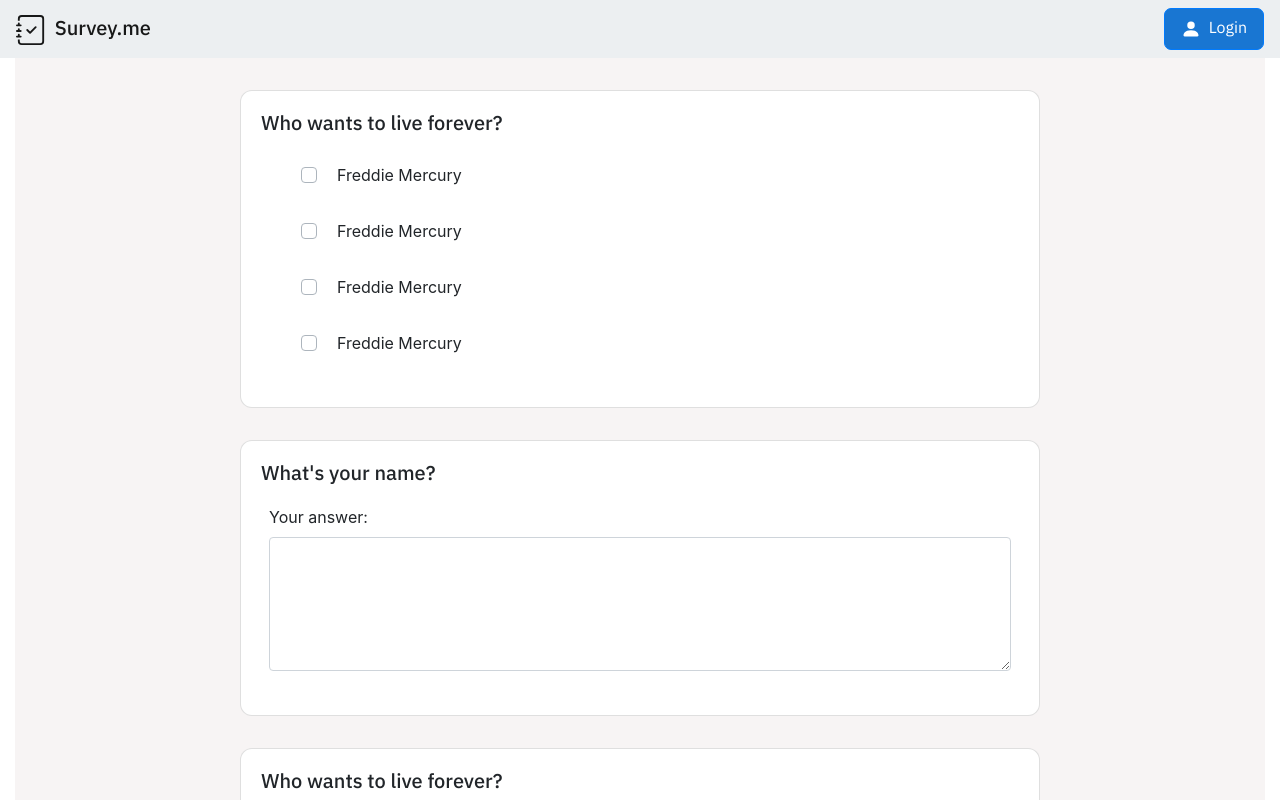
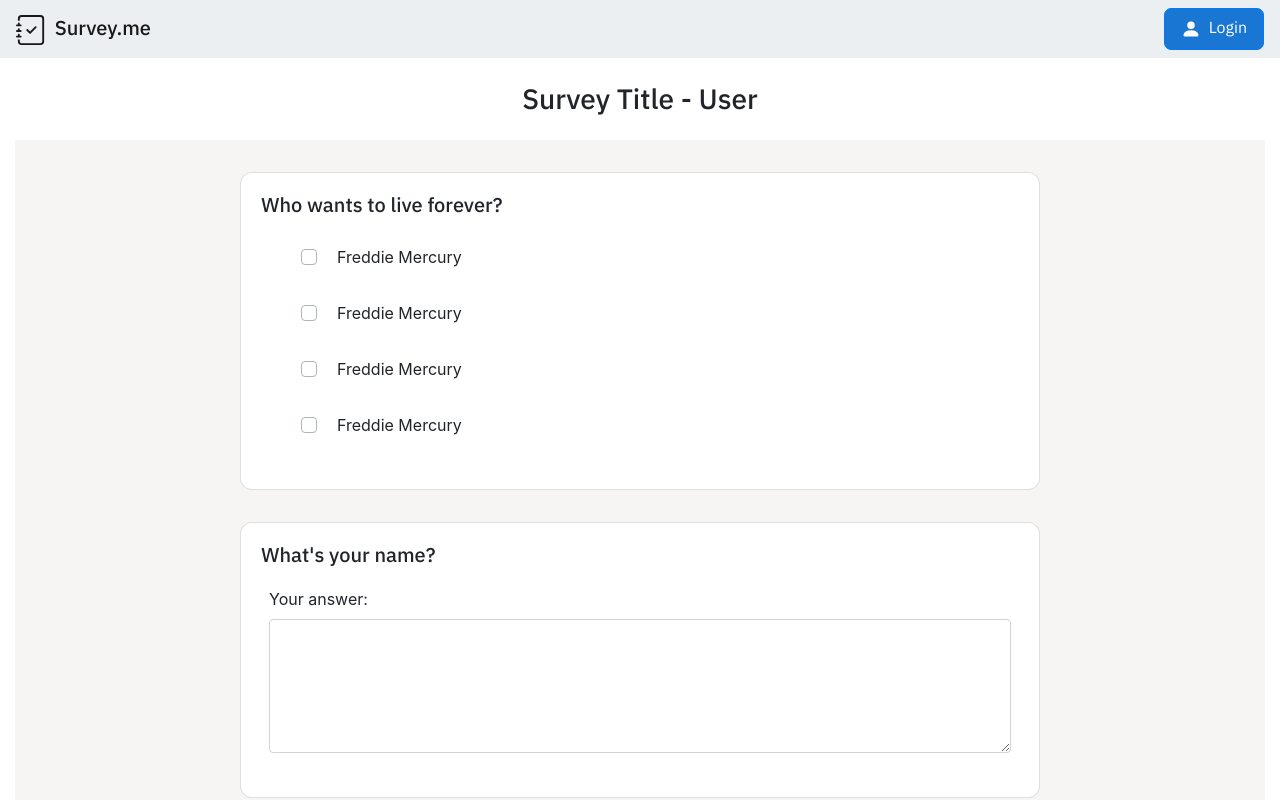
Before and after one commit to djemar/webapp_exam_survey, a React (Create React App) app in the folder client/: page /survey/id in a window 1280 px wide. Shown: the top 800 px of the page. Built offline with nearby package versions, Linux system fonts and the light colour scheme.

Commit message:
move page title inside components

```diff
--- a/client/src/components/Survey.js
+++ b/client/src/components/Survey.js
@@ -8,12 +8,17 @@ const questions = [1, 2, 3, 4, 5];
 
 const Survey = (props) => {
   return (
-    <div className='survey-page'>
-      {questions.map((n) => (n % 2 === 0 ? <OpenQuestion /> : <ClosedQuestion />))}
-      <Button variant='success' className='mb-5 mt-2'>
-        Send
-      </Button>
-    </div>
+    <>
+      <h3 id='title-main' className='my-4 text-center'>
+        Survey Title - User
+      </h3>
+      <div className='survey-page'>
+        {questions.map((n) => (n % 2 === 0 ? <OpenQuestion key={n} /> : <ClosedQuestion key={n} />))}
+        <Button variant='success' className='mb-5 mt-2'>
+          Send
+        </Button>
+      </div>
+    </>
   );
 };
 
--- a/client/src/components/SurveyTemplate.js
+++ b/client/src/components/SurveyTemplate.js
@@ -36,6 +36,10 @@ function SurveyTemplate(props) {
   const ConditionalWrapper = ({ condition, wrapper, children }) => (condition ? wrapper(children) : children); //enable tooltip only if button is disabled
 
   return (
+    <>
+      <h3 id='title-main' className='my-4 text-center'>
+        Create Survey
+      </h3>
       <div className='survey-page'>
         <div className='mx-5'>
           {questions.map((q) => (
@@ -80,6 +84,7 @@ function SurveyTemplate(props) {
           </ConditionalWrapper>
         </div>
       </div>
+    </>
   );
 }
 
```
Lines whose indentation alone changed are shown as unchanged.
